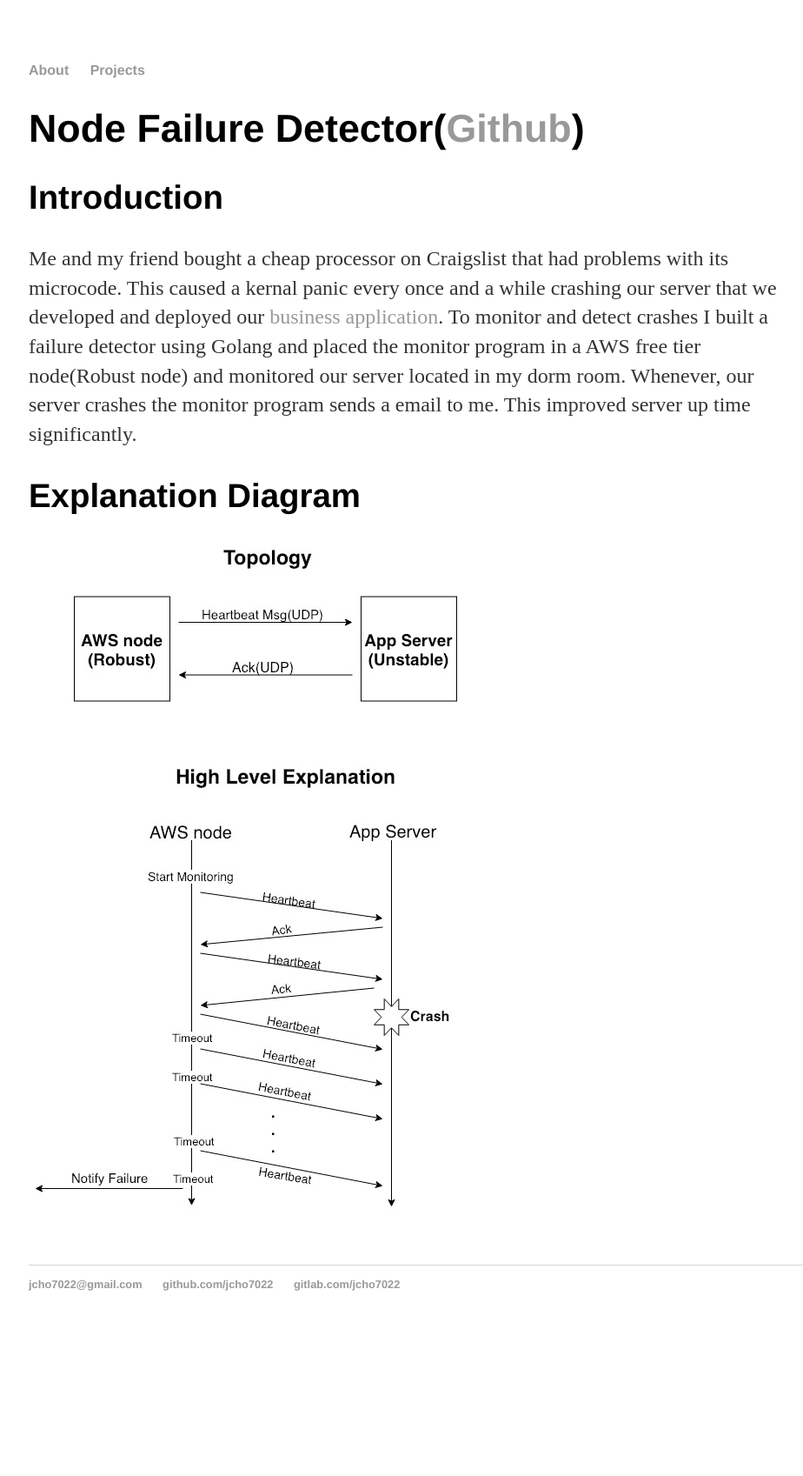
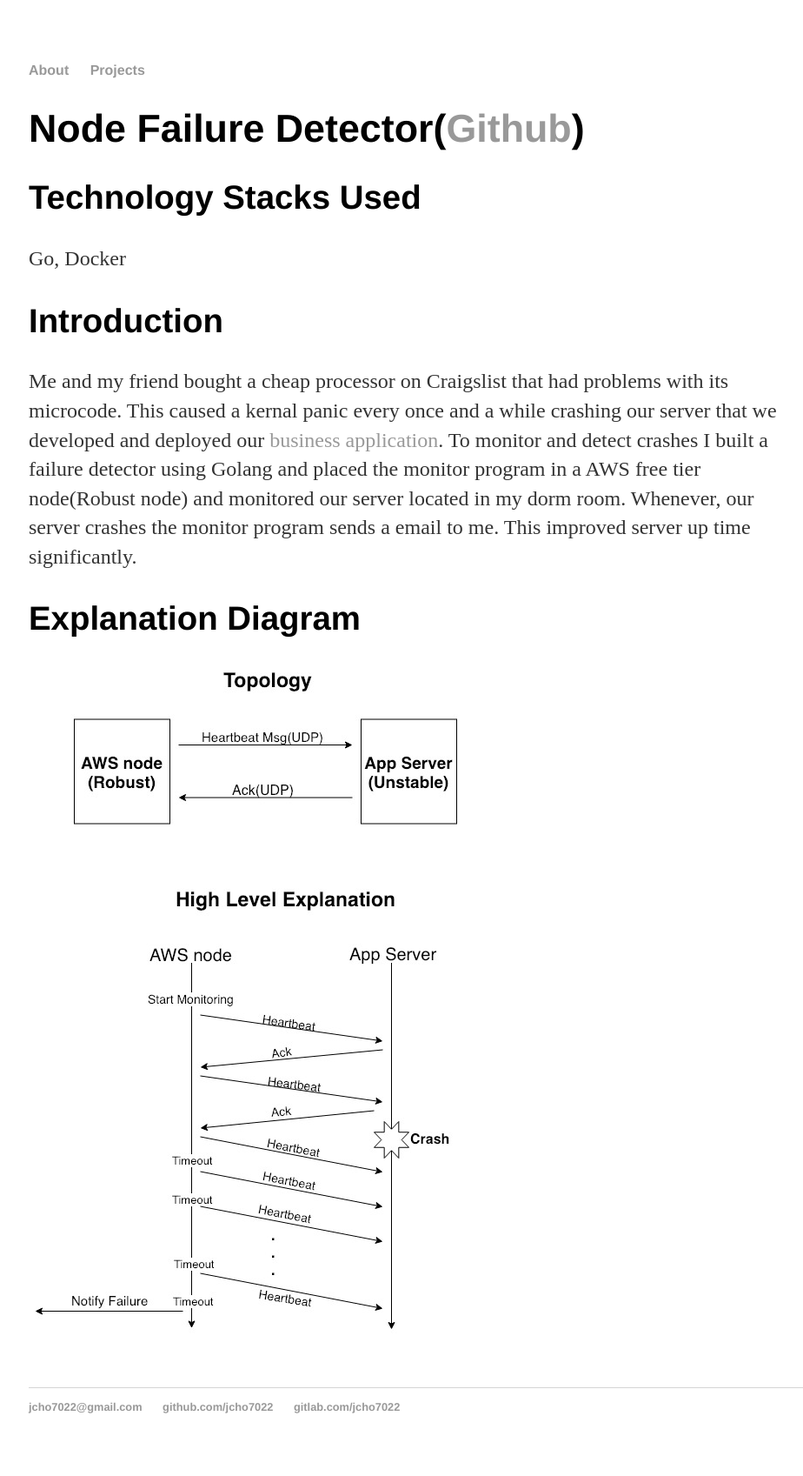
Before and after one commit to jcho7022/jcho7022.github.io, a Jekyll site: the page built from projects/fd/index.html, in a window 1280 px wide. Shown: the whole page at 87% size, without its empty margins (159-1083 px from the left). Built offline with Jekyll 4.4.1, drawn with Linux system fonts in a browser that asks for light colours; before the commit the page ends 1556 px from its top, so only the background shows below that.

Commit message:
Update index.html

```diff
--- a/projects/fd/index.html
+++ b/projects/fd/index.html
@@ -3,6 +3,9 @@ layout: default
 title: Failure Detector
 ---
 <h1>Node Failure Detector(<a href="https://github.com/jcho7022/failure_detector">Github</a>)</h1>
+<h2>Technology Stacks Used</h2>
+<p>Go, Docker</p>
+
 <h2>Introduction</h2>
 <p>Me and my friend bought a cheap processor on Craigslist that had problems with its microcode.
   This caused a kernal panic every once and
```
